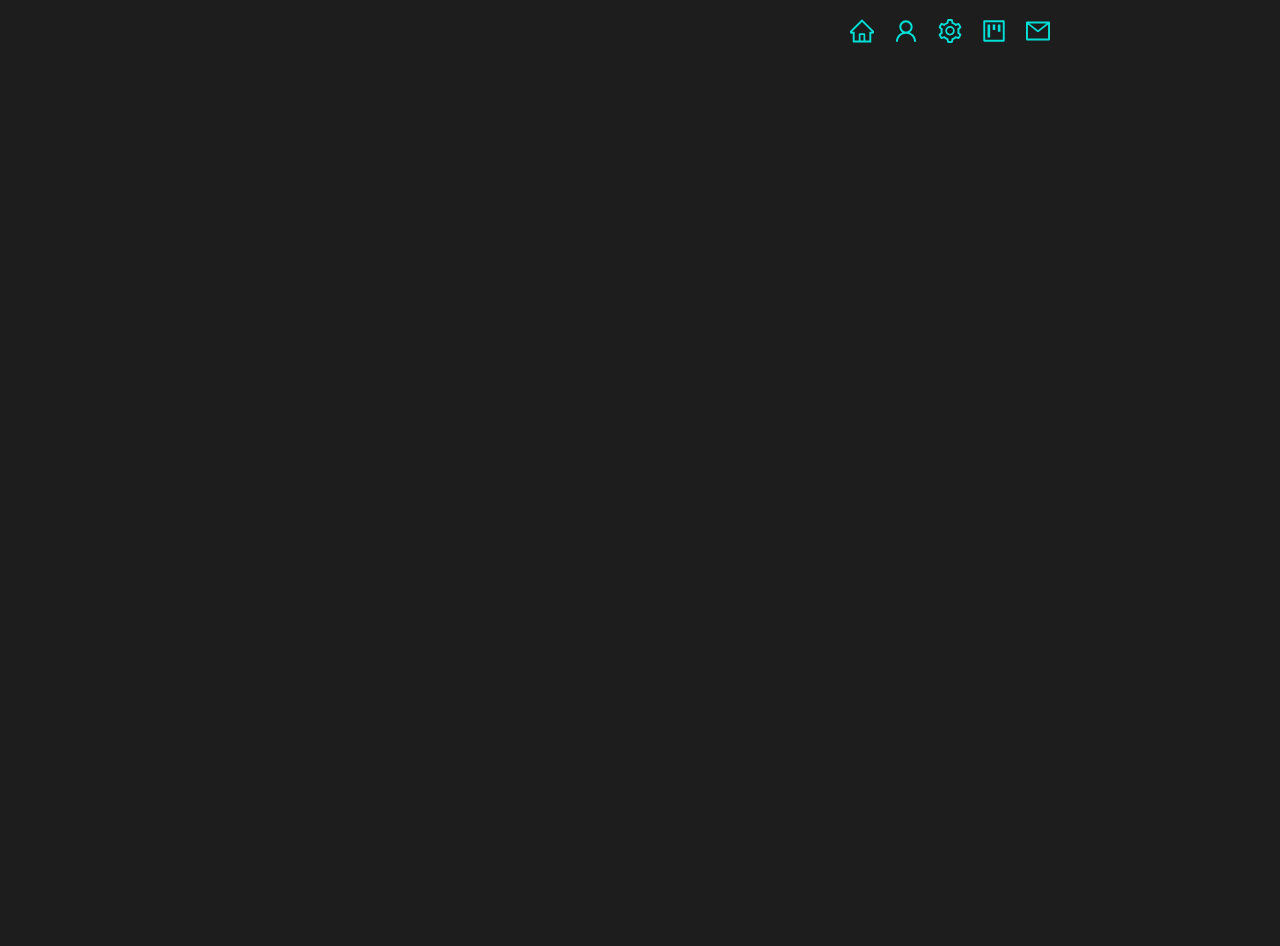
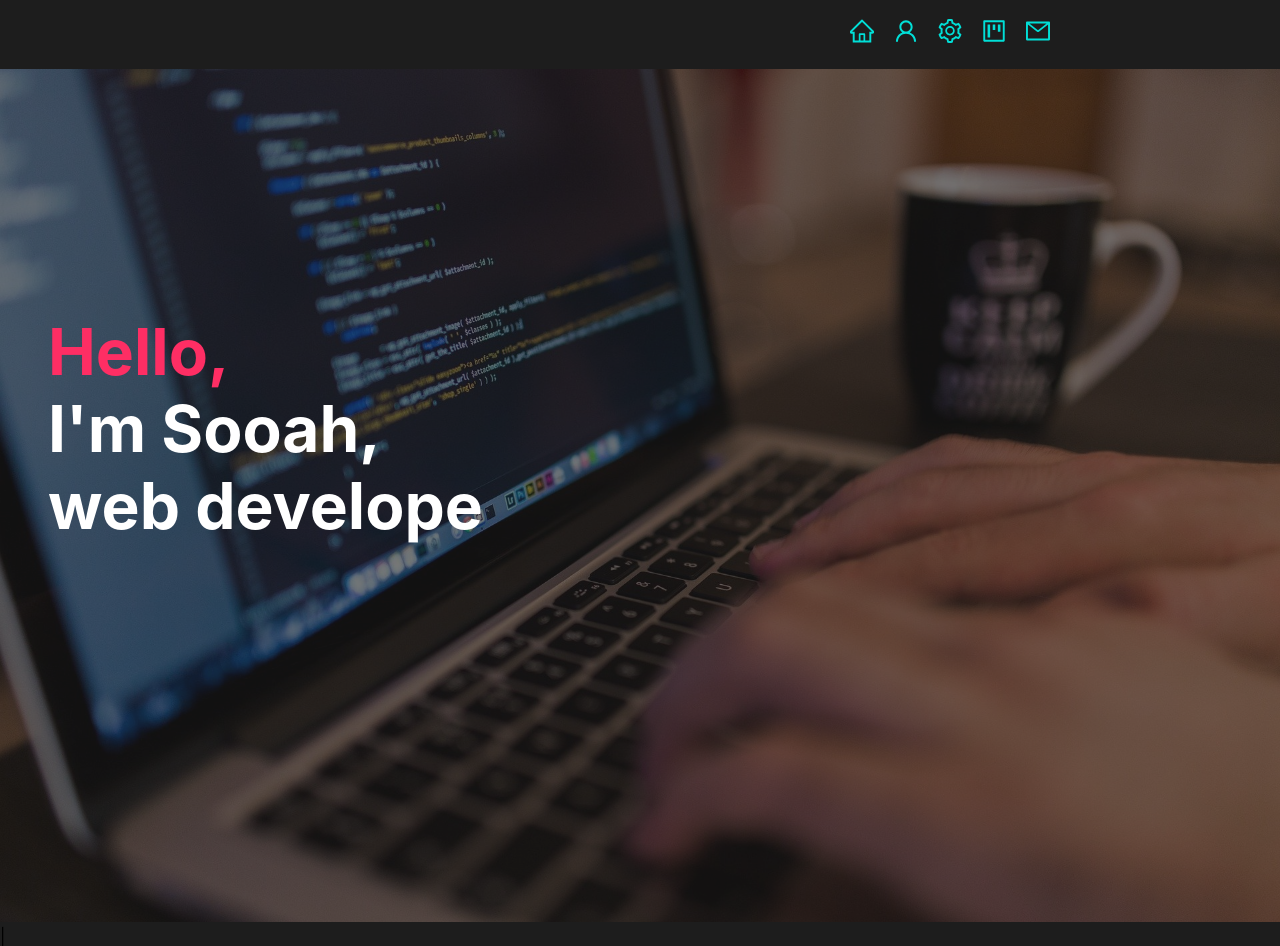
Before and after one commit to cattaku/react-portfolio, a React (Create React App) app: page / in a window 1280 px wide. Before the commit the page ends 800 px from the top, so only its background shows below. Built offline with nearby package versions, Linux system fonts and the light colour scheme.

Commit message:
경로수정

```diff
--- a/src/App.js
+++ b/src/App.js
@@ -14,8 +14,8 @@ function App() {
       {/* A <Switch> looks through its children <Route>s and
           renders the first one that matches the current URL. */}
       <Switch>
-        <Route exact path="/react-portfolio" component = {LandingPage} />
-        <Route exact path="/react-portfolio/about" component = {AboutPage} />
+        <Route exact path="/" component = {LandingPage} />
+        <Route exact path="/about" component = {AboutPage} />
       </Switch>
     </div>
 
```
Also changed, not shown: 1 other file (tests, documents, lock files or other folders).
